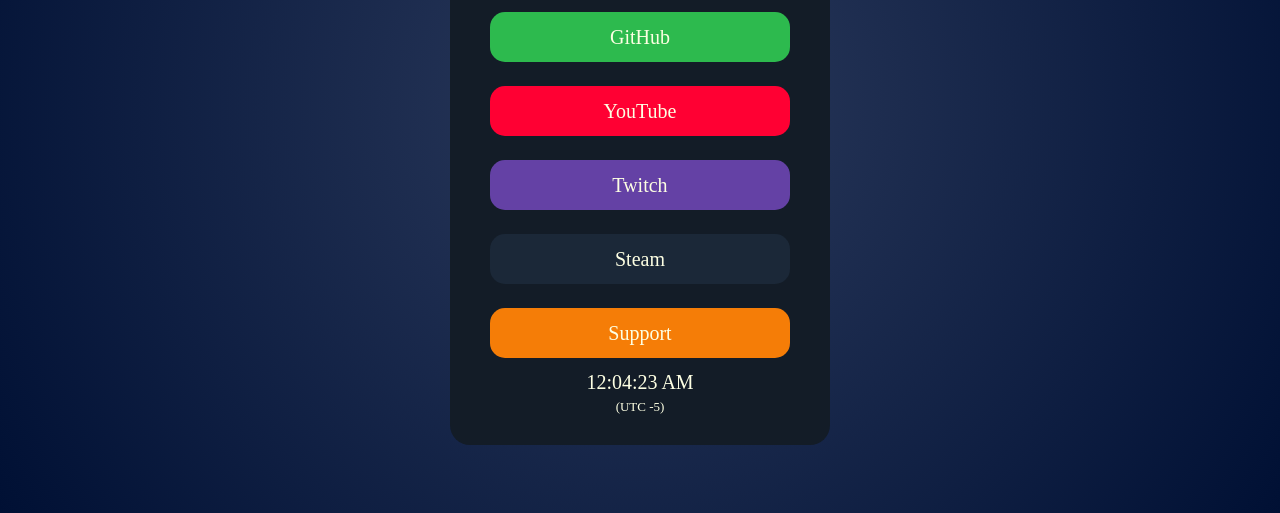
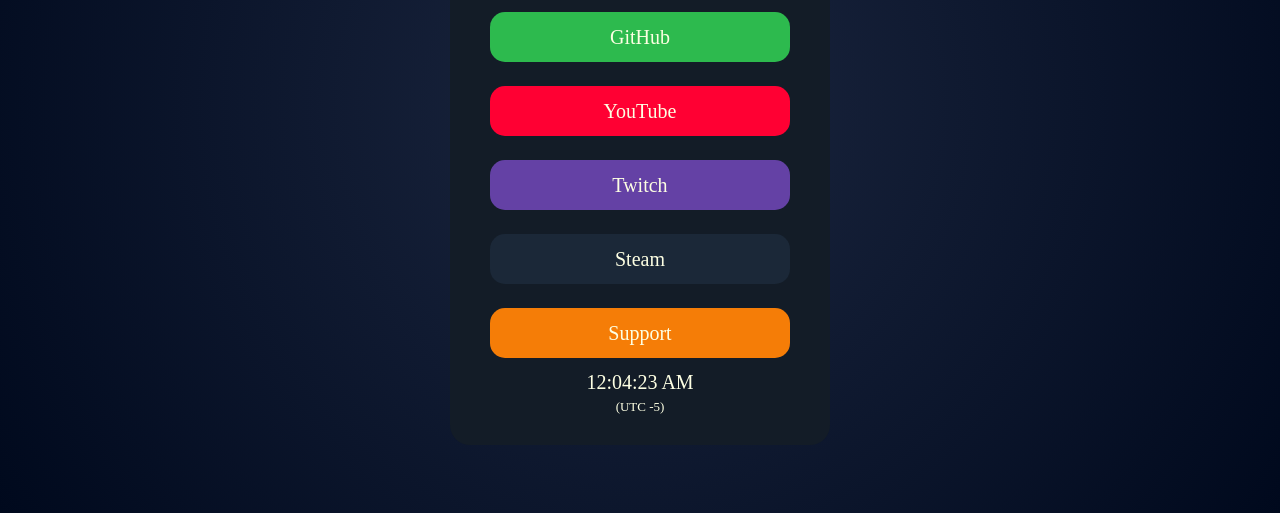
Before and after one commit to Oget565/Oget565-Website-, a plain HTML site: page index.html in a window 1280 px wide. Shown: the part 303-816 px from the top of the page. Drawn offline with Linux system fonts and the light colour scheme; a web font is replaced by a local one.

Commit message:
v.1.5
- Snow is now behind everything
- Background color is changed

- A switch between dark and light theme will be added soon

```diff
--- a/styles.css
+++ b/styles.css
@@ -20,8 +20,7 @@
 
 body {
     min-height: 100vh;
-    background: rgb(43,58,92);
-    background: radial-gradient(circle, rgba(43,58,92,1) 0%, rgba(0,16,52,1) 100%);
+    background: radial-gradient(circle, rgb(27, 38, 63) 0%, rgb(0, 9, 29) 100%);
     color: #fdffe3;
     font-family: "Host Grotesk", serif;
     font-optical-sizing: auto;
@@ -40,7 +39,6 @@
   display: flex;
   flex-wrap: wrap;
   justify-content: center;
-
 }
 
 .box {
@@ -52,7 +50,7 @@
   font-size: 15pt;
   border-radius: 20px;
   padding: 40px;
-
+  z-index: 1;
 }
 
 .stats {
@@ -165,3 +163,27 @@
   color: #fdffe3;
   font-size: 13px;
 }
+
+/* .theme_button {
+  display: flex;
+  justify-content: center;
+  align-items: center;
+}
+
+.theme{
+  position: absolute;
+  top: 5%;
+  right: 3%;
+}
+
+button {
+  width: 50px;
+  height: 50px;
+  border-radius: 50%;
+  text-decoration: none;
+
+}
+
+.w-6 h-6 text-gray-800 dark:text-white {
+  display: flex;
+}
```
Also changed, not shown: index.html (+11 -0 lines).
